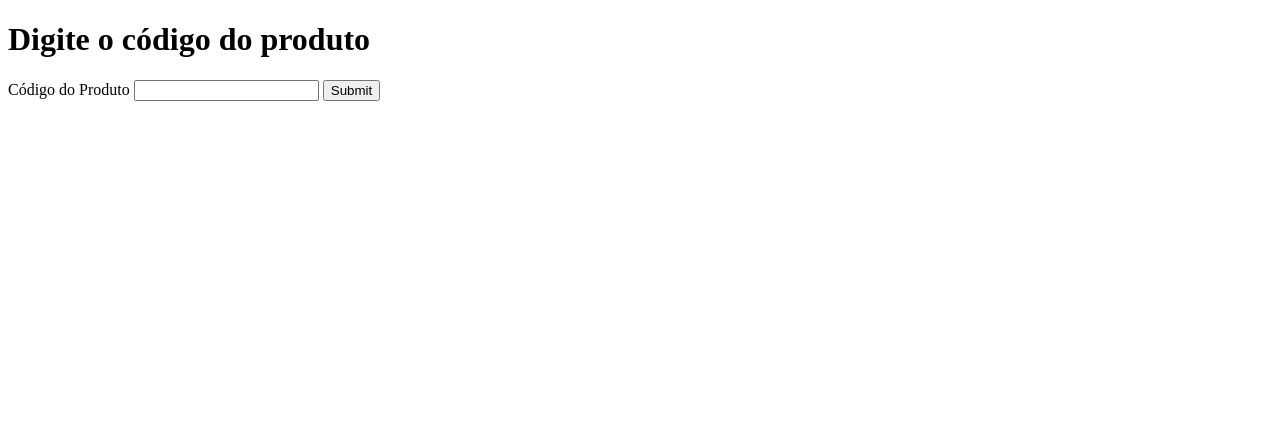
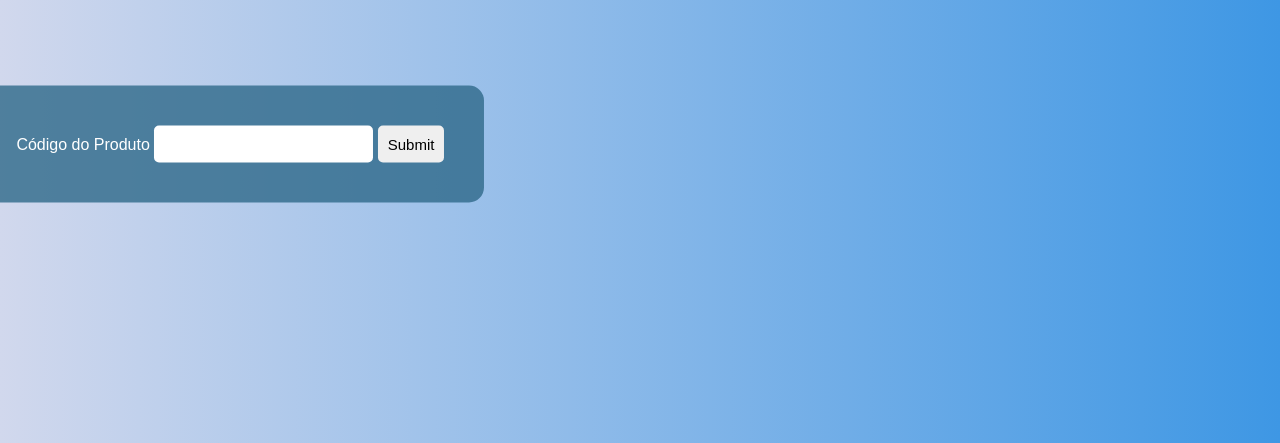
Before and after one commit to Guilherm12122/Projeto---Armazem-FGY, a Flask app: page /updateById in a window 1280 px wide. Shown: the top 443 px of the page. Run offline with Flask 3, Linux system fonts and the light colour scheme; parts of the project's set-up code (start-up, migrations or seed data) failed here and were passed over.

Commit message:
estilização com CSS dos formulários

```diff
--- a/web/app.py
+++ b/web/app.py
@@ -1,10 +1,14 @@
-from flask import Flask, Response, request, render_template
+from flask import Flask, Response, request, render_template, flash, redirect
 from flask_sqlalchemy import SQLAlchemy
+import secrets
 
 
 app2 = Flask(__name__)
 app2.config['SQLALCHEMY_TRACK_MODIFICATIONS'] = True
 app2.config['SQLALCHEMY_DATABASE_URI'] = 'mysql://root:SGuizao123@localhost/armazem'
+
+secret = secrets.token_urlsafe(32)
+app2.secret_key = secret
 
 db = SQLAlchemy(app2)
 
--- a/web/templates/formUpdate.html
+++ b/web/templates/formUpdate.html
@@ -3,9 +3,31 @@
 <head>
     <meta charset="UTF-8">
     <title>Make A Short URL</title>
+    <style>
+        form{
+            background-color:rgba(47, 106, 138, 0.8);
+            position: absolute;
+            top: 18%;
+            left: 18%;
+            transform: translate(-50%,-50%);
+            padding:40px;
+            border-radius:15px;
+            color:#fff
+        }
+        body{
+            font-family:Arial,Helvetica,sans-serif;
+            background-image:linear-gradient(90deg,rgb(209, 216, 237),rgb(62, 151, 228));
+        }
+        input{
+            padding:10px;
+            border:none;
+            outline:none;
+            border-radius:5px;
+            font-size:15px
+        }
+    </style>
 </head>
 <body>
-<h1>Digite o código do produto</h1>
 <form action="http://127.0.0.1:5001/update1" method="post">
     <label>Código do Produto</label>
     <input type="number" name="produtoId" value="" required>
```
Also changed, not shown: web/templates/byId.html (+13 -7 lines), web/templates/formDelete.html (+23 -1 lines).
